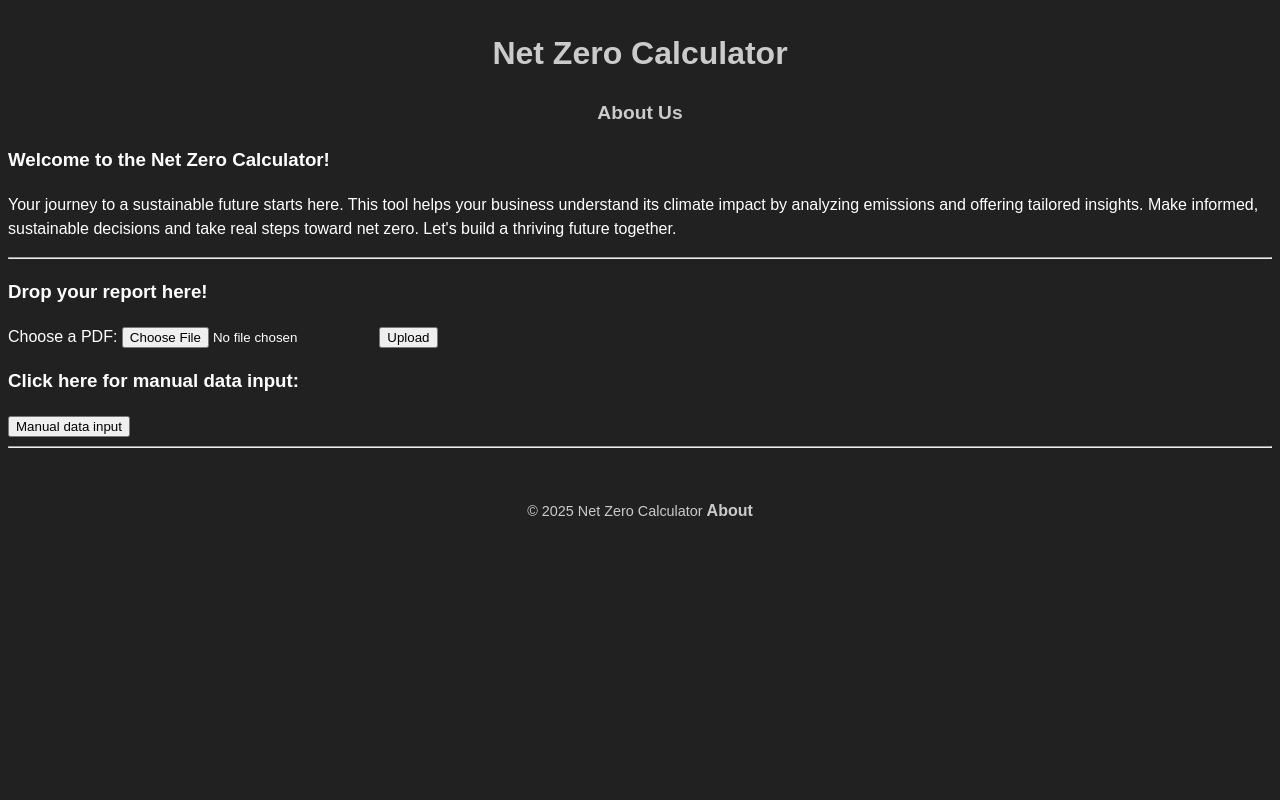
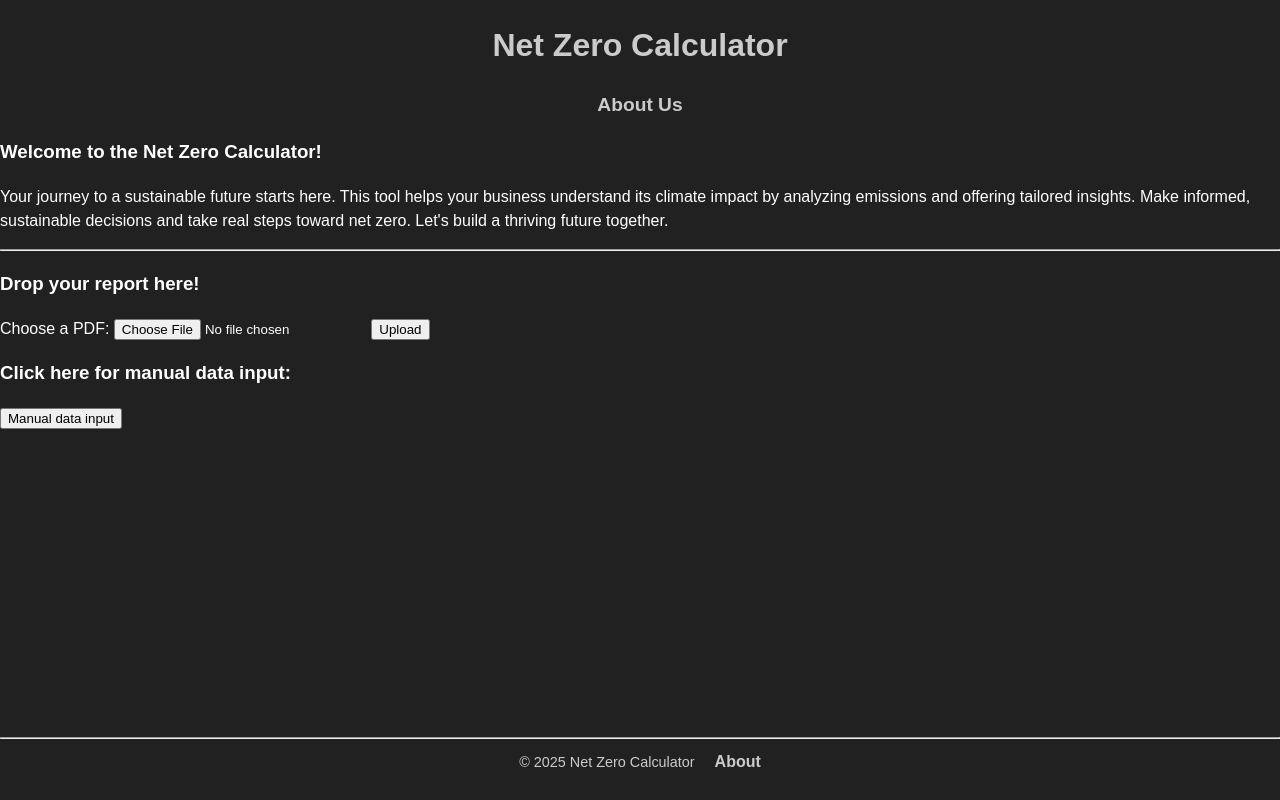
Before and after one commit to KusaiAlMalt/Net-Zero-Calculator, a Django app: page / in a window 1280 px wide. Run offline with Django 5.2, Linux system fonts and the light colour scheme.

Commit message:
style: footer always appear bottom-most

```diff
--- a/static/style.css
+++ b/static/style.css
@@ -13,6 +13,16 @@
     --line-height: 1.5;
 }
 
+html, body{
+    height: 100%;
+    margin: 0;
+    display: flex;
+    flex-direction: column;
+}
+
+main{
+    flex: 1;
+}
 
 body{
     background-color: var(--color-bg);
@@ -53,9 +63,20 @@ nav{
 .text-clickable:hover{
     color: var(--color-primary-accent);
 }
+
+
 footer {
-    margin-top: 3rem;
+    margin-top: auto;
     text-align: center;
     color: var(--color-text-accent);
-    font-size: 0.9rem;
+    font-size: 0.9rem;;
+    padding: 1rem 0;
 }
+
+footer p{
+    margin: 0.5rem 0;
+}
+
+footer a{
+    margin-left: 1rem;
+}
--- a/templates/base.html
+++ b/templates/base.html
@@ -21,11 +21,13 @@
         <a href="about" class="text-clickable">About Us</a>
     </nav>
 
-    {% block content %}
-    {% endblock %}
+    <main>
+        {% block content %}
+        {% endblock %}
+    </main>
 
-    <hr>
     <footer>
+        <hr>
         <p>&copy; 2025 Net Zero Calculator <a href="about" class="text-clickable"><small>About</small></a></p>
     </footer>
 </body>
```
